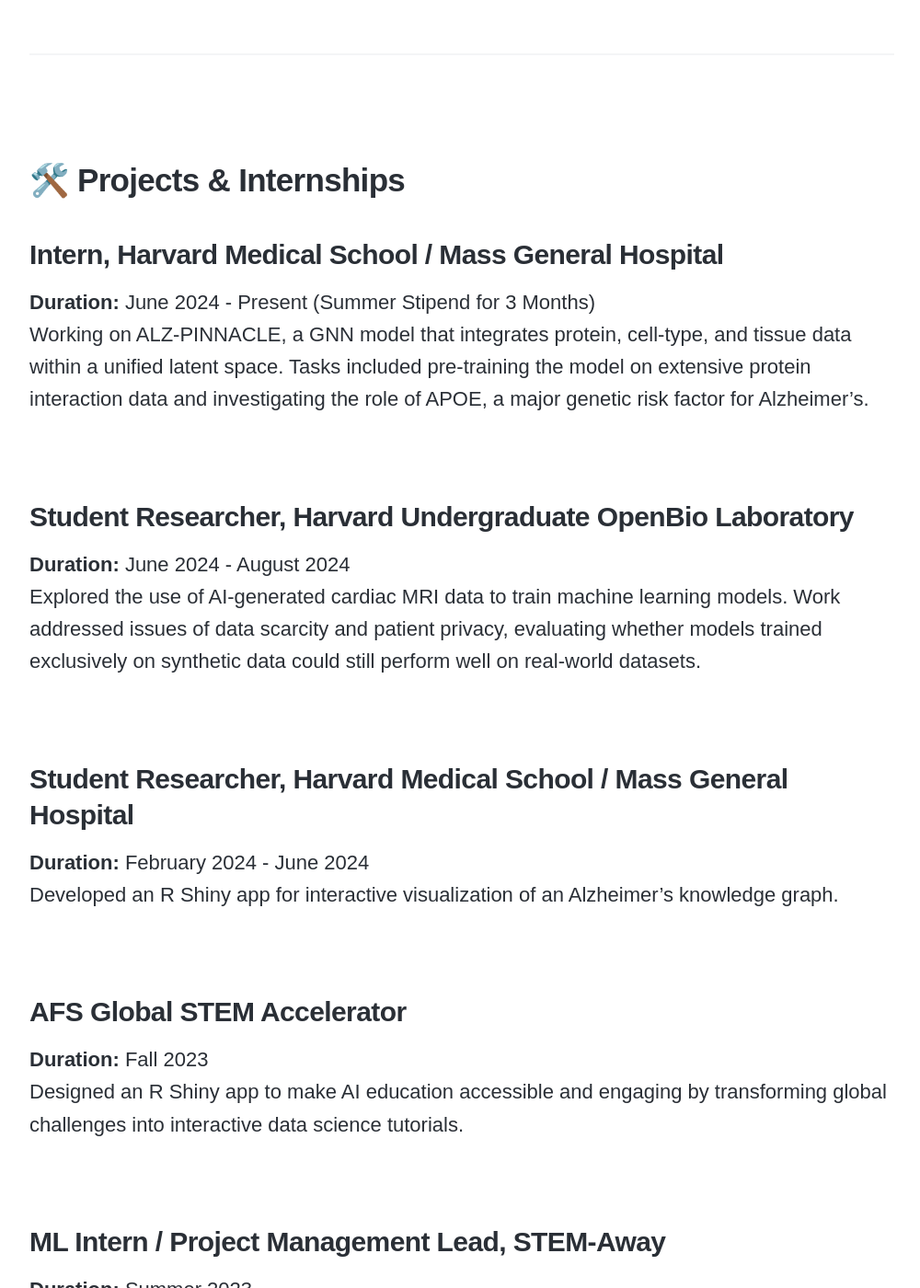
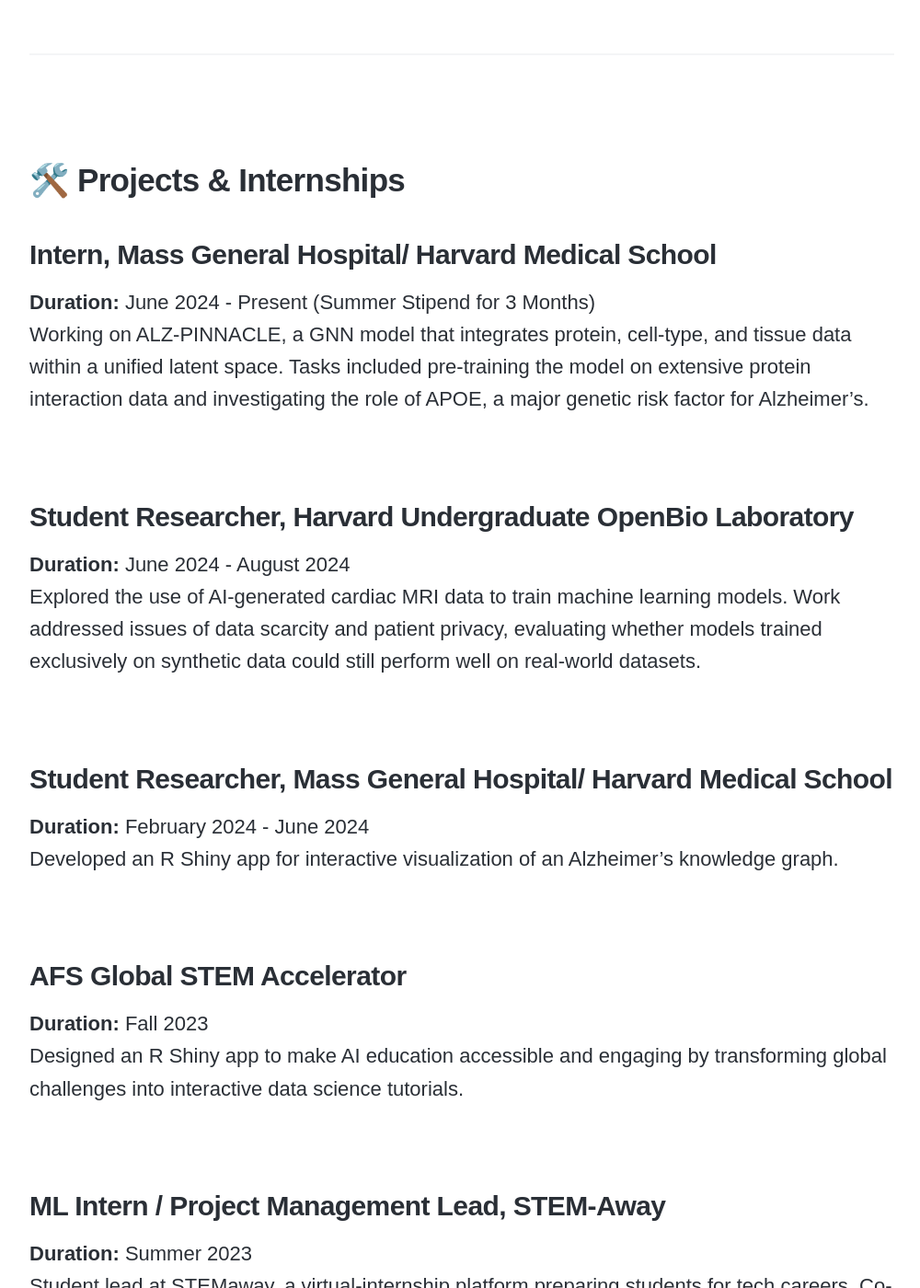
Before and after one commit to anya-chauhan/anya-chauhan.github.io, a Jekyll site: the page built from _pages/Resume.md, in a window 1280 px wide and 1400 px high, scrolled down 2450 px. Shown: the whole window at 92% size, without its empty margins (138-1138 px from the left). Built offline with Jekyll 4.4.1, drawn with Linux system fonts in a browser that asks for light colours; nearby versions of some CDN libraries; some web fonts are replaced.

```diff
--- a/_pages/Resume.md
+++ b/_pages/Resume.md
@@ -57,7 +57,7 @@ featured_image: /images/resume3.jpg
 
 ## 🛠️ Projects & Internships
 
-### Intern, Harvard Medical School / Mass General Hospital
+### Intern, Mass General Hospital/ Harvard Medical School
 **Duration:** June 2024 - Present (Summer Stipend for 3 Months)
 Working on ALZ-PINNACLE, a GNN model that integrates protein, cell-type, and tissue data within a unified latent space. Tasks included pre-training the model on extensive protein interaction data and investigating the role of APOE, a major genetic risk factor for Alzheimer’s.
 
@@ -69,7 +69,7 @@ Working on ALZ-PINNACLE, a GNN model that integrates protein, cell-type, and tis
 
 <br>
 
-### Student Researcher, Harvard Medical School / Mass General Hospital
+### Student Researcher, Mass General Hospital/ Harvard Medical School
 **Duration:** February 2024 - June 2024
 <br>Developed an R Shiny app for interactive visualization of an Alzheimer’s knowledge graph.
 
```
Also changed, not shown: other parts of _pages/Resume.md (+1 -1 lines).
